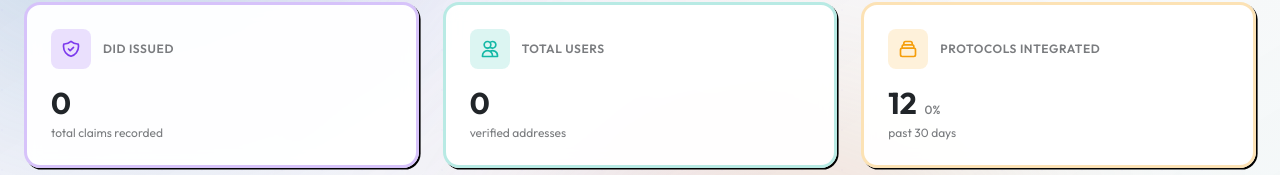
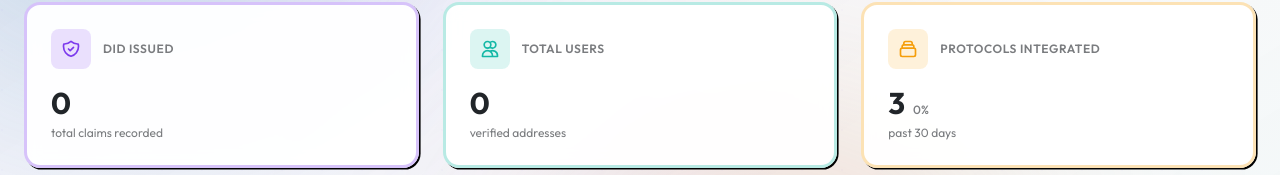
Before and after one commit to vishalmet/explorer-client, a Next.js app: page / in a window 1280 px wide. Shown: the part 112-287 px from the top of the page. Built offline with nearby package versions, Linux system fonts and the light colour scheme; no server answers; a web font is replaced by a local one.

Commit message:
fix: protocols num update

```diff
--- a/app/page.tsx
+++ b/app/page.tsx
@@ -320,7 +320,7 @@ export default function ExplorerPage() {
               </div>
             </div>
             <div className="flex items-baseline gap-2">
-              <p className="text-3xl font-bold text-charcoal-text">12</p>
+              <p className="text-3xl font-bold text-charcoal-text">3</p>
               <span className="text-xs font-medium text-charcoal-text/60">0%</span>
             </div>
             <p className="text-xs text-charcoal-text/60 mt-1">past 30 days</p>
```
